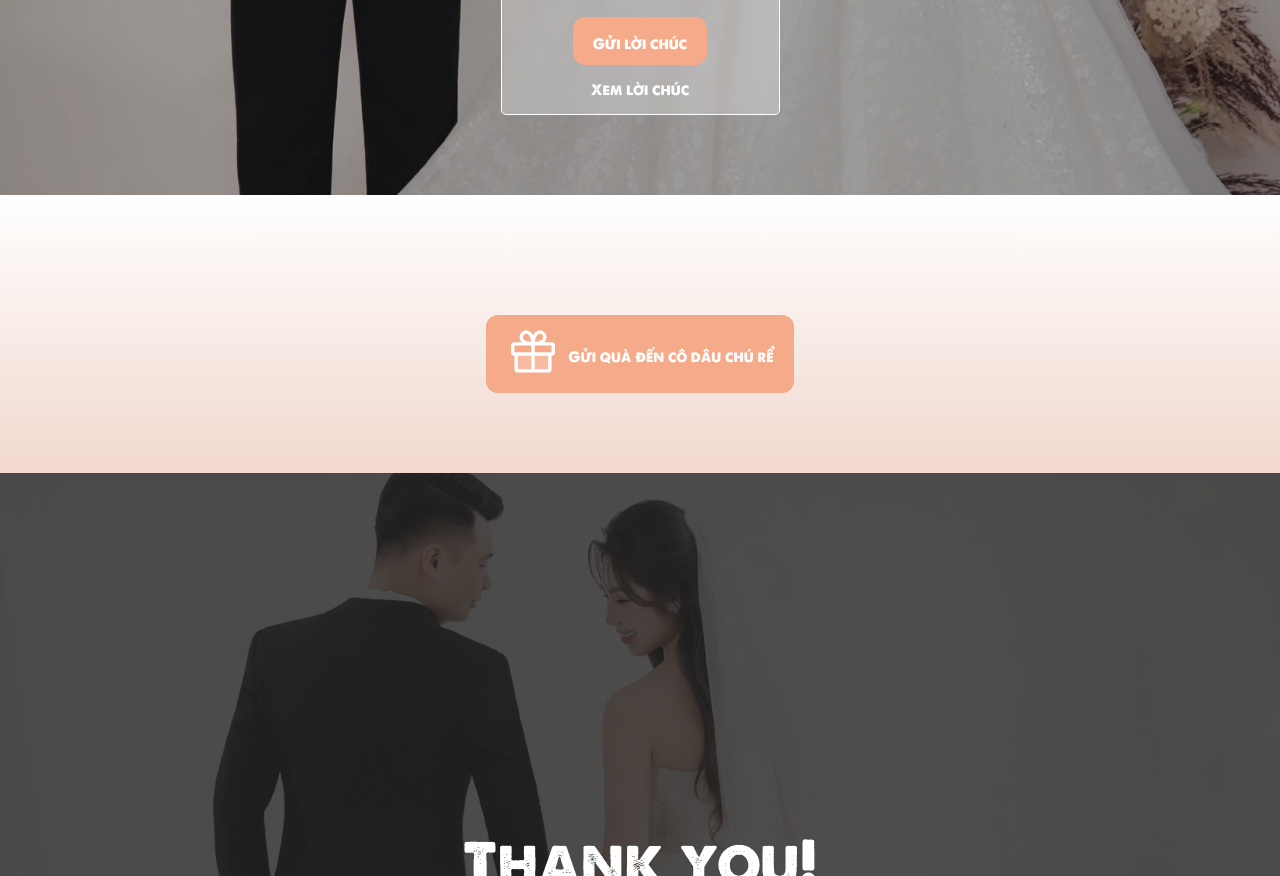
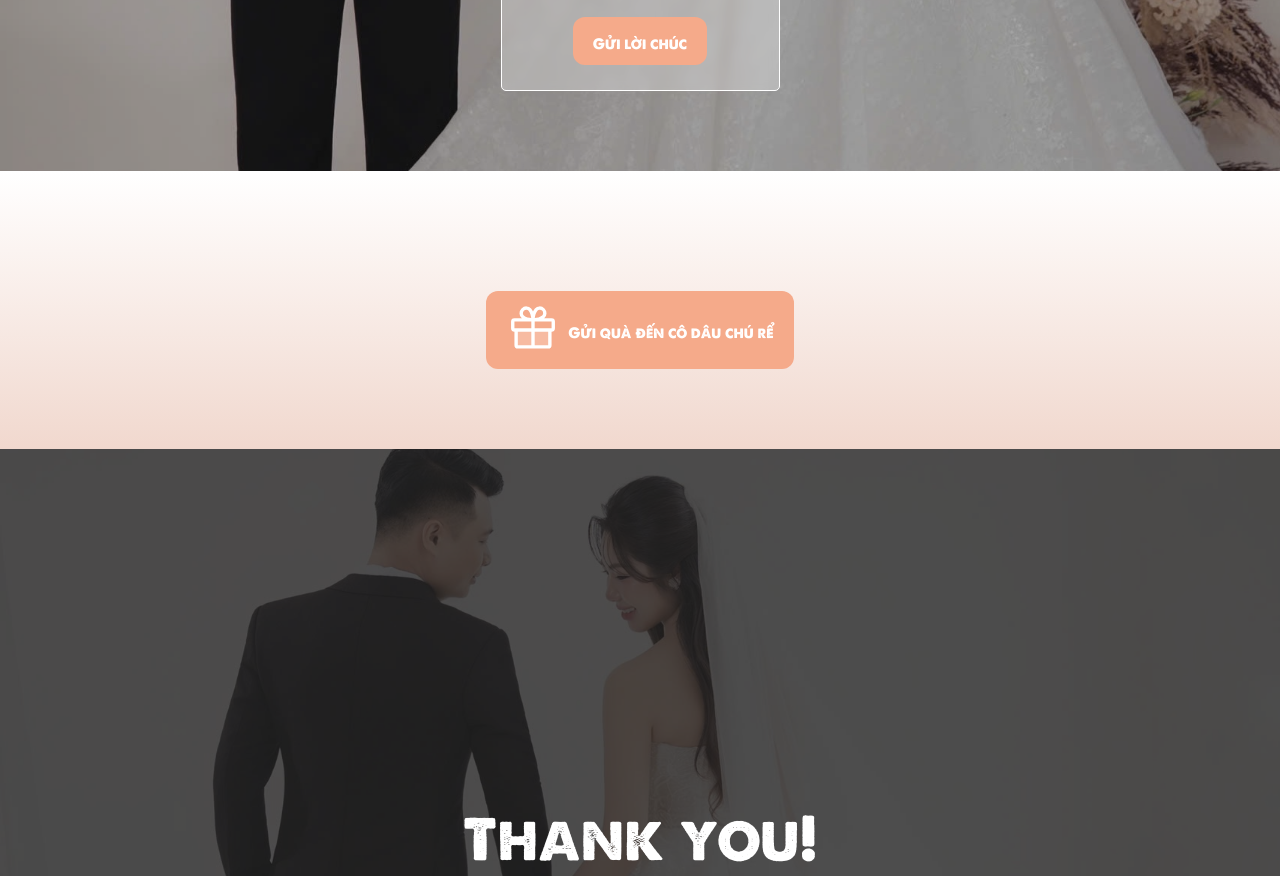
Before and after one commit to thiepdientu/MinhTan-KimAnh, a plain HTML site: page index.html in a window 1280 px wide. Shown: the part 9394-10270 px from the top of the page. Drawn offline with Linux system fonts and the light colour scheme; no server answers; a web font is replaced by a local one.

Commit message:
Update index.html

```diff
--- a/index.html
+++ b/index.html
@@ -1022,7 +1022,7 @@
                         lời chúc</button>
                 </form>
                 <p style="margin-top:10px;" id="status"></p>
-                <a href="https://docs.google.com/spreadsheets/d/16rvrgPJklJJKeTfE25Nh7OfCNvz60ObuVILJSxzLRSk/edit?usp=sharing" style="color:white">Xem lời chúc</a>
+
             </div>
 
             <script>
```
